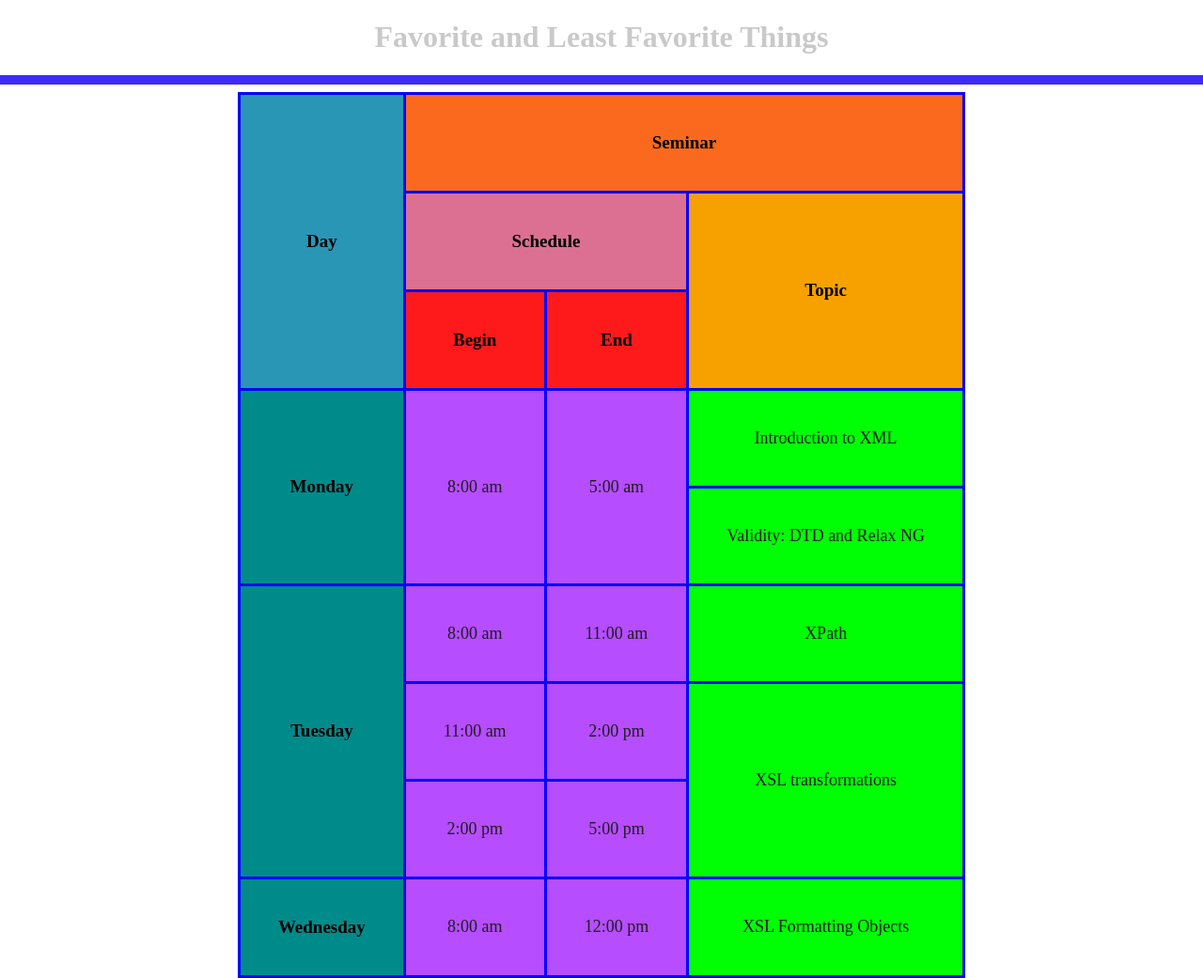
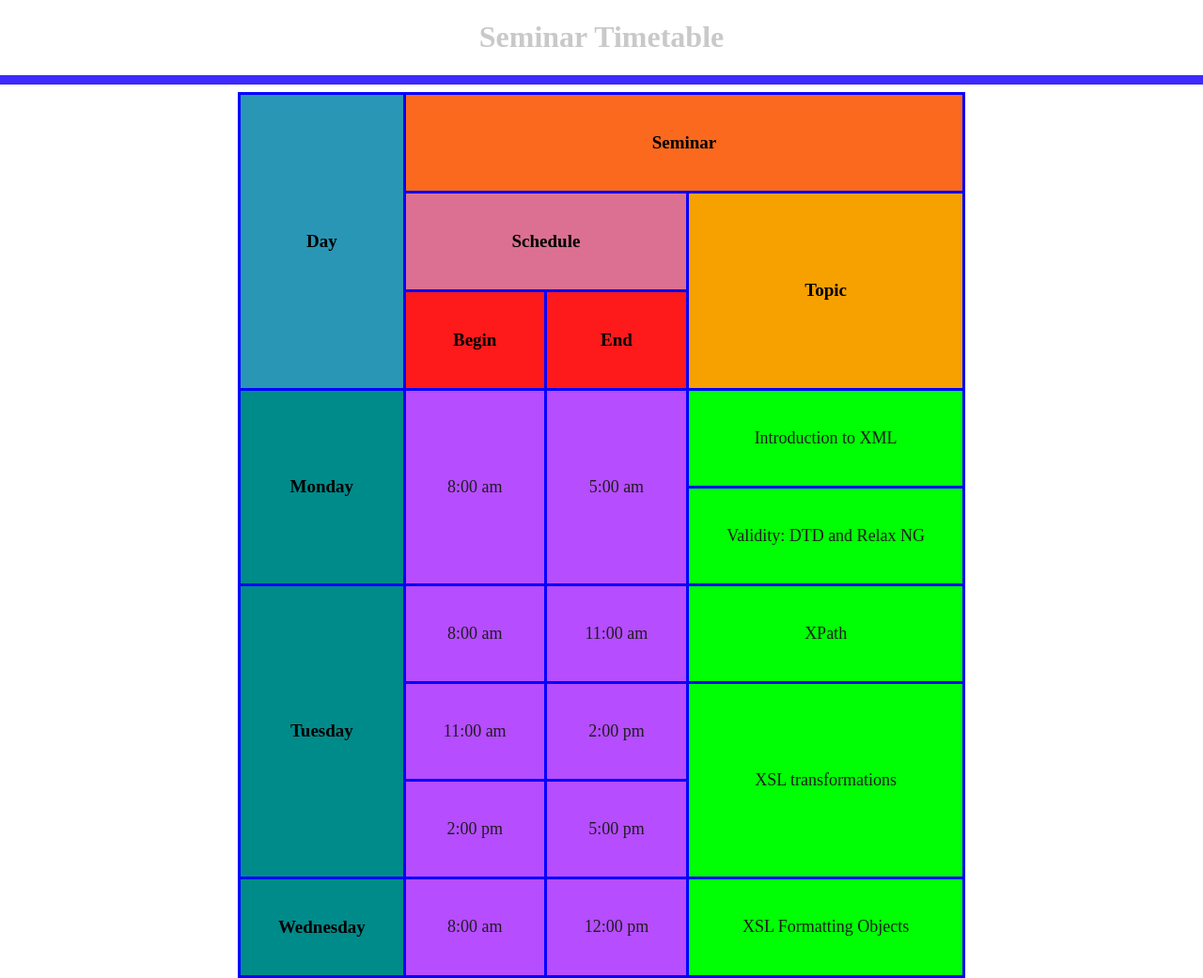
Before and after one commit to savagephoenix99/Seminar-TimeTables, a plain HTML site: page index.html in a window 1280 px wide. Shown: the whole page at 94% size. Drawn offline with Linux system fonts and the light colour scheme.

Commit message:
Add files via upload

```diff
--- a/index.html
+++ b/index.html
@@ -2,7 +2,7 @@
 <html>
     <head>
         <title>
-            Favorite and Least Favorite Things
+          Seminar Timetable
         </title>
         <link rel="stylesheet" type="text/css" href="style.css">
         <style>
@@ -23,7 +23,7 @@
     </head>
     <body>
         <div class="header">
-            <h1 style="color: rgb(201, 201, 201); text-align: center;  font-family: Chopsic;">Favorite and Least Favorite Things</h1>
+            <h1 style="color: rgb(201, 201, 201); text-align: center;  font-family: Chopsic;">Seminar Timetable</h1>
         </div>
         <hr style="height: 10px;border-width:0;color:rgb(62, 41, 255);background-color:rgb(62, 41, 255)">
 
```
